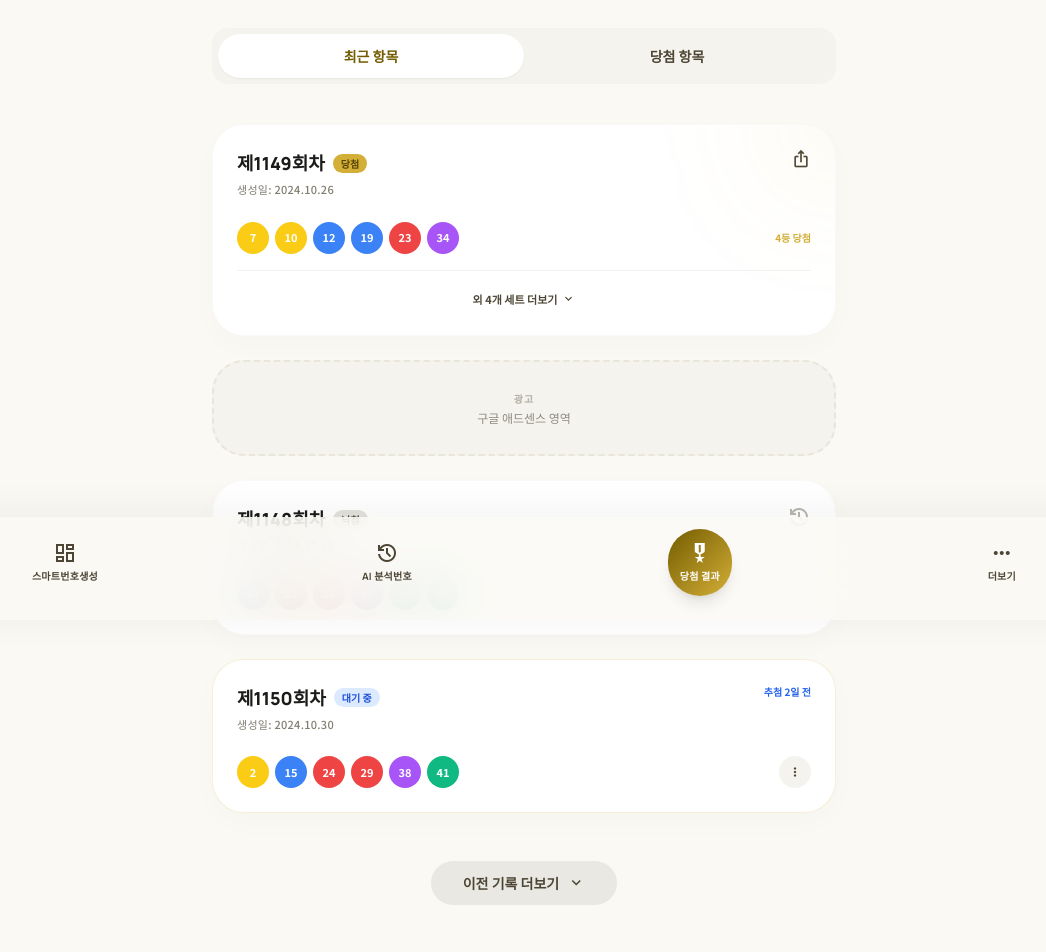
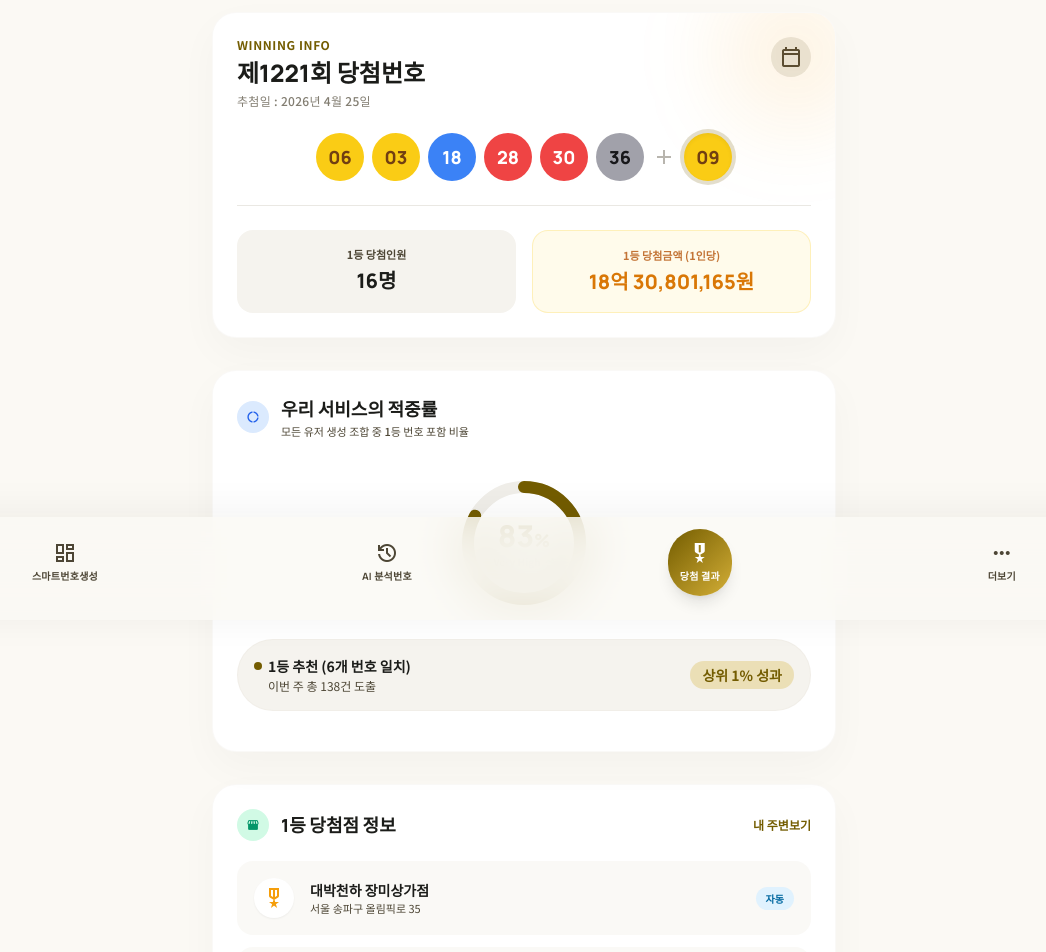
Before and after one commit to dongil-tak/luckywin, a React (Vite) app in the folder frontend/: page /fortune in a window 1280 px wide. Shown: the part 180-1132 px from the top of the page, without its empty margins (116-1162 px from the left). Built offline with nearby package versions, Linux system fonts and the light colour scheme.

Commit message:
feat: redesign management dashboard with current draw info and hit rate graph

```diff
--- a/frontend/src/pages/fortune/Management.tsx
+++ b/frontend/src/pages/fortune/Management.tsx
@@ -1,180 +1,195 @@
 import { Link } from 'react-router-dom';
-import { useState } from 'react';
 import BottomNav from '../../components/BottomNav';
+import lottoDB from '../../data/lottoDB.json';
+
+const getNumberColorClass = (n: number) => {
+  if (n <= 10) return 'bg-[#facc15] text-[#713f12]';
+  if (n <= 20) return 'bg-[#3b82f6] text-white';
+  if (n <= 30) return 'bg-[#ef4444] text-white';
+  if (n <= 40) return 'bg-[#a1a1aa] text-zinc-900';
+  return 'bg-[#10b981] text-white';
+};
+
+// 가상의 1등 판매점 데이터
+const mockStores = [
+  { name: "대박천하 장미상가점", address: "서울 송파구 올림픽로 35", type: "자동" },
+  { name: "로또명당 스타복권", address: "경기 수원시 팔달구 매산로 1", type: "수동" },
+  { name: "행운을주는곳", address: "부산 해운대구 센텀시티로 2", type: "반자동" },
+];
 
 export default function Management() {
-  const [isExpanded, setIsExpanded] = useState(false);
+  const latestRound = lottoDB[0]; // 최신 데이터 (1221회)
+  const drawDateObj = new Date(latestRound.drawDate);
+  const formattedDate = `${drawDateObj.getFullYear()}년 ${drawDateObj.getMonth() + 1}월 ${drawDateObj.getDate()}일`;
 
-  const extraSets = [
-    [2, 14, 15, 22, 27, 33],
-    [5, 11, 19, 21, 35, 42],
-    [7, 10, 12, 19, 23, 34],
-    [8, 16, 24, 29, 39, 45],
-  ];
+  // 모의 적중률 데이터
+  // 실제 백엔드가 없으므로, 프리미엄 UI 표현용으로 83% (당첨번호 6/6, 보너스 0)와 같은 시뮬레이티드 데이터 사용
+  const hitRate = 83; // 83%
 
   return (
     <div className="bg-background text-on-background min-h-screen pb-32">
       {/* Top Navigation Shell */}
-      <header className="fixed top-0 left-0 w-full h-16 flex items-center justify-between bg-white/70 dark:bg-stone-900/70 backdrop-blur-md shadow-sm shadow-stone-200/50 z-50">
-        <div className="flex justify-between items-center px-6 h-16 w-full">
+      <header className="fixed top-0 left-0 w-full h-16 flex items-center justify-between bg-white/80 dark:bg-stone-900/80 backdrop-blur-md shadow-sm shadow-stone-200/50 z-50 px-6">
         <div className="flex items-center gap-3">
           <span className="material-symbols-outlined text-amber-600 dark:text-amber-400" data-icon="analytics">analytics</span>
           <h1 className="text-xl font-black text-stone-900 dark:text-stone-50 tracking-tighter">윈웨이(Win-Way)</h1>
         </div>
-          <div className="flex items-center gap-4">
-            <span className="font-headline font-bold text-lg tracking-tight text-amber-600 dark:text-amber-400">제1150회차</span>
-          </div>
+        <div className="flex items-center">
+          <span className="font-headline font-bold text-lg tracking-tight text-amber-600 dark:text-amber-400">제{latestRound.round}회차</span>
         </div>
       </header>
 
-      <main className="pt-24 px-6 max-w-2xl mx-auto">
+      <main className="pt-24 px-6 max-w-2xl mx-auto space-y-8">
         {/* Section Header */}
-        <div className="mb-10">
-          <h1 className="text-3xl font-black font-headline text-on-surface tracking-tight mb-2">나의 행운 관리</h1>
-          <p className="text-on-surface-variant text-sm font-medium">관리 중인 번호 조합과 당첨 기록입니다.</p>
+        <div className="mb-2">
+          <h1 className="text-3xl font-black font-headline text-on-surface tracking-tight mb-2">금주의 당첨현황</h1>
+          <p className="text-on-surface-variant text-sm font-medium">이번 주 당첨 결과를 분석하고 서비스 성과를 확인하세요.</p>
         </div>
 
-        {/* Sticky Filter Tabs */}
-        <div className="sticky top-20 z-40 bg-background/80 backdrop-blur-md pb-4 pt-2 -mx-2 px-2">
-          <div className="flex p-1.5 bg-surface-container-low rounded-2xl">
-            <button className="flex-1 py-3 text-sm font-bold rounded-xl bg-surface-container-lowest text-primary shadow-sm transition-all">최근 항목</button>
-            <Link to="/fortune/winning" className="flex-1 py-3 text-sm font-bold rounded-xl text-on-surface-variant hover:text-on-surface transition-all text-center">당첨 항목</Link>
+        {/* 1. 이번주 당첨 정보 Card */}
+        <div className="bg-surface-container-lowest rounded-3xl p-6 shadow-[0_15px_40px_rgba(27,28,25,0.03)] border border-outline-variant/10 relative overflow-hidden group">
+          <div className="absolute top-0 right-0 w-40 h-40 bg-amber-500/10 blur-[40px] -mr-10 -mt-10 rounded-full"></div>
+
+          <div className="flex justify-between items-start mb-6 align-top">
+            <div>
+              <p className="text-xs font-bold text-primary mb-1 uppercase tracking-wider">Winning Info</p>
+              <h3 className="font-headline font-extrabold text-2xl text-on-surface">제{latestRound.round}회 당첨번호</h3>
+              <p className="text-xs font-medium text-on-surface-variant/70 tracking-wide mt-1">추첨일 : {formattedDate}</p>
+            </div>
+            <div className="w-10 h-10 rounded-full bg-surface-container-high flex items-center justify-center">
+              <span className="material-symbols-outlined text-on-surface-variant">calendar_today</span>
             </div>
           </div>
 
-        {/* History List */}
-        <div className="space-y-6 mt-6">
-          {/* History Card: Winner */}
-          <div className="block">
-            <div className="bg-surface-container-lowest rounded-lg p-6 shadow-[0_10px_30px_rgba(27,28,25,0.02)] border border-outline-variant/10 relative overflow-hidden group">
-              <div className="absolute top-0 right-0 w-32 h-32 bg-primary-container/10 blur-3xl -mr-16 -mt-16 rounded-full"></div>
-              <div className="flex justify-between items-start mb-6">
-                <div>
-                  <div className="flex items-center gap-2 mb-1">
-                    <h3 className="font-headline font-extrabold text-lg text-on-surface">제1149회차</h3>
-                    <span className="px-2 py-0.5 rounded text-[10px] font-black uppercase bg-primary-container text-on-primary-container">당첨</span>
+          <div className="space-y-6">
+            {/* Numbers */}
+            <div className="flex items-center justify-center gap-1.5 sm:gap-2">
+              {latestRound.numbers.map((n, i) => (
+                <div key={i} className={`w-9 h-9 sm:w-12 sm:h-12 rounded-full flex items-center justify-center font-headline font-black text-sm sm:text-lg shadow-sm ring-2 ring-white ${getNumberColorClass(n)}`}>
+                  {n.toString().padStart(2, '0')}
                 </div>
-                  <p className="text-[11px] font-medium text-on-surface-variant/70 tracking-wide">생성일: 2024.10.26</p>
+              ))}
+              <div className="w-5 flex justify-center text-on-surface-variant/40 mx-0.5"><span className="material-symbols-outlined font-black">add</span></div>
+              <div className={`w-9 h-9 sm:w-12 sm:h-12 rounded-full flex items-center justify-center font-headline font-black text-sm sm:text-lg shadow-inner ring-4 ring-primary/20 ${getNumberColorClass(latestRound.bonus)} relative overflow-hidden`}>
+                {latestRound.bonus.toString().padStart(2, '0')}
               </div>
-                <button className="text-on-surface-variant hover:text-primary transition-colors">
-                  <span className="material-symbols-outlined text-xl">ios_share</span>
-                </button>
-              </div>
-              <div className="space-y-4">
-                <div className="flex items-center justify-between">
-                  <div className="flex gap-1.5">
-                    <div className="w-8 h-8 rounded-full flex items-center justify-center text-[11px] font-bold bg-[#facc15] text-white shadow-sm ring-2 ring-white">7</div>
-                    <div className="w-8 h-8 rounded-full flex items-center justify-center text-[11px] font-bold bg-[#facc15] text-white shadow-sm ring-2 ring-white">10</div>
-                    <div className="w-8 h-8 rounded-full flex items-center justify-center text-[11px] font-bold bg-[#3b82f6] text-white shadow-sm ring-2 ring-white">12</div>
-                    <div className="w-8 h-8 rounded-full flex items-center justify-center text-[11px] font-bold bg-[#3b82f6] text-white shadow-sm ring-2 ring-white">19</div>
-                    <div className="w-8 h-8 rounded-full flex items-center justify-center text-[11px] font-bold bg-[#ef4444] text-white shadow-sm ring-2 ring-white">23</div>
-                    <div className="w-8 h-8 rounded-full flex items-center justify-center text-[11px] font-bold bg-[#a855f7] text-white shadow-sm ring-2 ring-white">34</div>
-                  </div>
-                  <span className="text-[10px] font-bold text-primary-container">4등 당첨</span>
             </div>
 
-                {isExpanded && (
-                  <div className="pt-2 pb-2 space-y-3">
-                    {extraSets.map((set, idx) => (
-                      <div key={idx} className="flex items-center justify-between opacity-70 scale-95 origin-left">
-                        <div className="flex gap-1.5">
-                          {set.map(n => (
-                            <div key={n} className="w-8 h-8 rounded-full flex items-center justify-center text-[11px] font-bold bg-surface-container-high text-on-surface shadow-sm ring-1 ring-black/5">{n}</div>
-                          ))}
+            <div className="h-px bg-surface-container-high w-full"></div>
+
+            {/* Prize Info */}
+            <div className="grid grid-cols-2 gap-4">
+              <div className="bg-surface-container-low rounded-2xl p-4 text-center">
+                <p className="text-[11px] font-bold text-on-surface-variant mb-1">1등 당첨인원</p>
+                <p className="font-headline font-black text-xl text-on-surface">{latestRound.winners}명</p>
               </div>
-                      </div>
-                    ))}
-                  </div>
-                )}
-
-                <div className="h-px bg-surface-container-high w-full opacity-50"></div>
-                <div className="flex items-center justify-center py-1">
-                  <button
-                    onClick={() => setIsExpanded(!isExpanded)}
-                    className="text-[11px] font-bold text-on-surface-variant flex items-center gap-1 hover:text-primary transition-all p-2 -my-2"
-                  >
-                      {isExpanded ? '접기' : '외 4개 세트 더보기'}
-                      <span className="material-symbols-outlined text-sm">{isExpanded ? 'keyboard_arrow_up' : 'keyboard_arrow_down'}</span>
-                  </button>
+              <div className="bg-amber-50 dark:bg-amber-900/10 rounded-2xl p-4 text-center border border-amber-200/50">
+                <p className="text-[11px] font-bold text-amber-700/80 dark:text-amber-500 mb-1">1등 당첨금액 (1인당)</p>
+                <p className="font-headline font-black text-xl text-amber-600 dark:text-amber-400">
+                  {Math.floor(latestRound.prizeAmount / 100000000)}억 {(latestRound.prizeAmount % 100000000).toLocaleString()}원
+                </p>
               </div>
             </div>
           </div>
         </div>
 
-          {/* Ad Space Placeholder */}
-          <div className="bg-surface-container-low rounded-lg h-24 flex items-center justify-center border-2 border-dashed border-outline-variant/30 overflow-hidden relative group">
-            <div className="absolute inset-0 bg-gradient-to-r from-transparent via-white/10 to-transparent -translate-x-full group-hover:translate-x-full transition-transform duration-1000"></div>
-            <div className="text-center">
-              <p className="text-[10px] uppercase font-bold tracking-widest text-on-surface-variant/40 mb-1">광고</p>
-              <p className="text-xs font-medium text-on-surface-variant/60">구글 애드센스 영역</p>
+        {/* 2. 우리 서비스의 적중률 Card */}
+        <div className="bg-surface-container-lowest rounded-3xl p-6 shadow-[0_15px_40px_rgba(27,28,25,0.03)] border border-outline-variant/10 relative overflow-hidden group">
+          <div className="flex items-center gap-3 mb-6">
+            <div className="w-8 h-8 rounded-full bg-blue-100 flex items-center justify-center">
+              <span className="material-symbols-outlined text-blue-600 text-sm" style={{ fontVariationSettings: "'FILL' 1" }}>donut_large</span>
+            </div>
+            <div>
+              <h3 className="font-headline font-extrabold text-lg text-on-surface">우리 서비스의 적중률</h3>
+              <p className="text-[11px] font-medium text-on-surface-variant">모든 유저 생성 조합 중 1등 번호 포함 비율</p>
             </div>
           </div>
 
-          {/* History Card: Missed */}
-          <div className="bg-surface-container-lowest rounded-lg p-6 shadow-[0_10px_30px_rgba(27,28,25,0.02)] border border-outline-variant/10">
-            <div className="flex justify-between items-start mb-6">
+          <div className="flex flex-col items-center justify-center py-4 relative">
+             <div className="relative w-32 h-32 flex items-center justify-center">
+               {/* Background SVG Circle */}
+               <svg className="w-full h-full -rotate-90">
+                 <circle
+                   cx="64"
+                   cy="64"
+                   r="56"
+                   fill="none"
+                   stroke="currentColor"
+                   strokeWidth="12"
+                   className="text-surface-container"
+                 />
+                 <circle
+                   cx="64"
+                   cy="64"
+                   r="56"
+                   fill="none"
+                   stroke="currentColor"
+                   strokeWidth="12"
+                   strokeDasharray={`${2 * Math.PI * 56}`}
+                   strokeDashoffset={`${2 * Math.PI * 56 * (1 - hitRate / 100)}`}
+                   strokeLinecap="round"
+                   className="text-primary transition-all duration-1000 ease-out"
+                 />
+               </svg>
+               <div className="absolute inset-0 flex flex-col items-center justify-center pointer-events-none">
+                 <span className="font-headline font-black text-3xl text-primary">{hitRate}<span className="text-lg">%</span></span>
+                 <span className="text-[10px] font-bold text-on-surface-variant flex items-center gap-1">
+                   Very High <span className="material-symbols-outlined text-[10px] text-green-500">trending_up</span>
+                 </span>
+               </div>
+             </div>
+
+             <div className="w-full mt-8 bg-surface-container-low rounded-xl p-4 flex justify-between items-center text-sm border border-outline-variant/10">
                <div>
-                <div className="flex items-center gap-2 mb-1">
-                  <h3 className="font-headline font-extrabold text-lg text-on-surface">제1148회차</h3>
-                  <span className="px-2 py-0.5 rounded text-[10px] font-black uppercase bg-surface-container-highest text-on-surface-variant">낙첨</span>
+                  <span className="flex items-center gap-1.5 font-bold text-on-surface"><span className="w-2 h-2 rounded-full bg-primary"></span>1등 추천 (6개 번호 일치)</span>
+                  <p className="text-xs text-on-surface-variant ml-3.5 mt-0.5">이번 주 총 138건 도출</p>
                </div>
-                <p className="text-[11px] font-medium text-on-surface-variant/70 tracking-wide">생성일: 2024.10.19</p>
-              </div>
-              <span className="material-symbols-outlined text-on-surface-variant/40">history</span>
-            </div>
-            <div className="space-y-4">
-              <div className="flex items-center justify-between opacity-60 grayscale-[0.5]">
-                <div className="flex gap-1.5">
-                  <div className="w-8 h-8 rounded-full flex items-center justify-center text-[11px] font-bold bg-[#3b82f6] text-white">11</div>
-                  <div className="w-8 h-8 rounded-full flex items-center justify-center text-[11px] font-bold bg-[#ef4444] text-white">22</div>
-                  <div className="w-8 h-8 rounded-full flex items-center justify-center text-[11px] font-bold bg-[#ef4444] text-white">28</div>
-                  <div className="w-8 h-8 rounded-full flex items-center justify-center text-[11px] font-bold bg-[#a855f7] text-white">31</div>
-                  <div className="w-8 h-8 rounded-full flex items-center justify-center text-[11px] font-bold bg-[#10b981] text-white">42</div>
-                  <div className="w-8 h-8 rounded-full flex items-center justify-center text-[11px] font-bold bg-[#10b981] text-white">45</div>
-                </div>
+               <span className="font-black text-primary bg-primary-container/30 px-3 py-1 rounded-full">상위 1% 성과</span>
              </div>
           </div>
         </div>
 
-          {/* History Card: Upcoming */}
-          <div className="bg-surface-container-lowest rounded-lg p-6 shadow-[0_10px_30px_rgba(27,28,25,0.02)] border border-primary-container/20">
-            <div className="flex justify-between items-start mb-6">
+        {/* 3. 1등 당첨점 정보 Card */}
+        <div className="bg-surface-container-lowest rounded-3xl p-6 shadow-[0_15px_40px_rgba(27,28,25,0.03)] border border-outline-variant/10">
+          <div className="flex items-center justify-between mb-5">
+            <div className="flex items-center gap-3">
+              <div className="w-8 h-8 rounded-full bg-emerald-100 flex items-center justify-center">
+                <span className="material-symbols-outlined text-emerald-600 text-sm" style={{ fontVariationSettings: "'FILL' 1" }}>storefront</span>
+              </div>
+              <h3 className="font-headline font-extrabold text-lg text-on-surface">1등 당첨점 정보</h3>
+            </div>
+            <Link to="/lotto-store" className="text-xs font-bold text-primary hover:underline">내 주변보기</Link>
+          </div>
+
+          <div className="space-y-3">
+            {mockStores.map((store, i) => (
+              <div key={i} className="bg-surface-container-low/50 hover:bg-surface-container-low transition-colors rounded-2xl p-4 flex items-center justify-between group cursor-default border border-transparent hover:border-outline-variant/20">
+                <div className="flex items-center gap-4">
+                  <div className="w-10 h-10 rounded-xl bg-white shadow-sm flex items-center justify-center">
+                    <span className="material-symbols-outlined text-amber-500">military_tech</span>
+                  </div>
                   <div>
-                <div className="flex items-center gap-2 mb-1">
-                  <h3 className="font-headline font-extrabold text-lg text-on-surface">제1150회차</h3>
-                  <span className="px-2 py-0.5 rounded text-[10px] font-black uppercase bg-blue-100 text-blue-700">대기 중</span>
-                </div>
-                <p className="text-[11px] font-medium text-on-surface-variant/70 tracking-wide">생성일: 2024.10.30</p>
-              </div>
-              <div className="flex flex-col items-end">
-                <span className="text-[10px] font-bold text-blue-600">추첨 2일 전</span>
+                    <h4 className="font-bold text-sm text-on-surface group-hover:text-primary transition-colors">{store.name}</h4>
+                    <p className="text-[11px] text-on-surface-variant truncate max-w-[180px] sm:max-w-xs">{store.address}</p>
                   </div>
                 </div>
-            <div className="space-y-4">
-              <div className="flex items-center justify-between">
-                <div className="flex gap-1.5">
-                  <div className="w-8 h-8 rounded-full flex items-center justify-center text-[11px] font-bold bg-[#facc15] text-white">2</div>
-                  <div className="w-8 h-8 rounded-full flex items-center justify-center text-[11px] font-bold bg-[#3b82f6] text-white">15</div>
-                  <div className="w-8 h-8 rounded-full flex items-center justify-center text-[11px] font-bold bg-[#ef4444] text-white">24</div>
-                  <div className="w-8 h-8 rounded-full flex items-center justify-center text-[11px] font-bold bg-[#ef4444] text-white">29</div>
-                  <div className="w-8 h-8 rounded-full flex items-center justify-center text-[11px] font-bold bg-[#a855f7] text-white">38</div>
-                  <div className="w-8 h-8 rounded-full flex items-center justify-center text-[11px] font-bold bg-[#10b981] text-white">41</div>
+                <span className={`px-2.5 py-1 text-[10px] font-black rounded-lg ${
+                  store.type === '자동' ? 'bg-sky-100 text-sky-700' :
+                  store.type === '수동' ? 'bg-purple-100 text-purple-700' :
+                  'bg-orange-100 text-orange-700'
+                }`}>{store.type}</span>
               </div>
-                <button className="w-8 h-8 rounded-full bg-surface-container-low flex items-center justify-center">
-                  <span className="material-symbols-outlined text-sm text-on-surface-variant">more_vert</span>
-                </button>
-              </div>
+            ))}
+
+            <div className="pt-3 flex justify-center">
+               <span className="text-[10px] text-on-surface-variant font-medium flex items-center gap-1">
+                 <span className="material-symbols-outlined text-[12px]">info</span>
+                 공식 당첨 판매점 정보는 동행복권 데이터 연동 준비 중입니다.
+               </span>
             </div>
           </div>
         </div>
 
-        {/* Pagination/Load More */}
-        <div className="mt-12 flex justify-center">
-          <button className="px-8 py-3 bg-surface-container-high rounded-full text-sm font-bold text-on-surface-variant hover:bg-surface-container-highest transition-all flex items-center gap-2">
-            이전 기록 더보기
-            <span className="material-symbols-outlined text-lg">expand_more</span>
-          </button>
-        </div>
       </main>
 
       <BottomNav />
```
Lines whose indentation alone changed are shown as unchanged.
